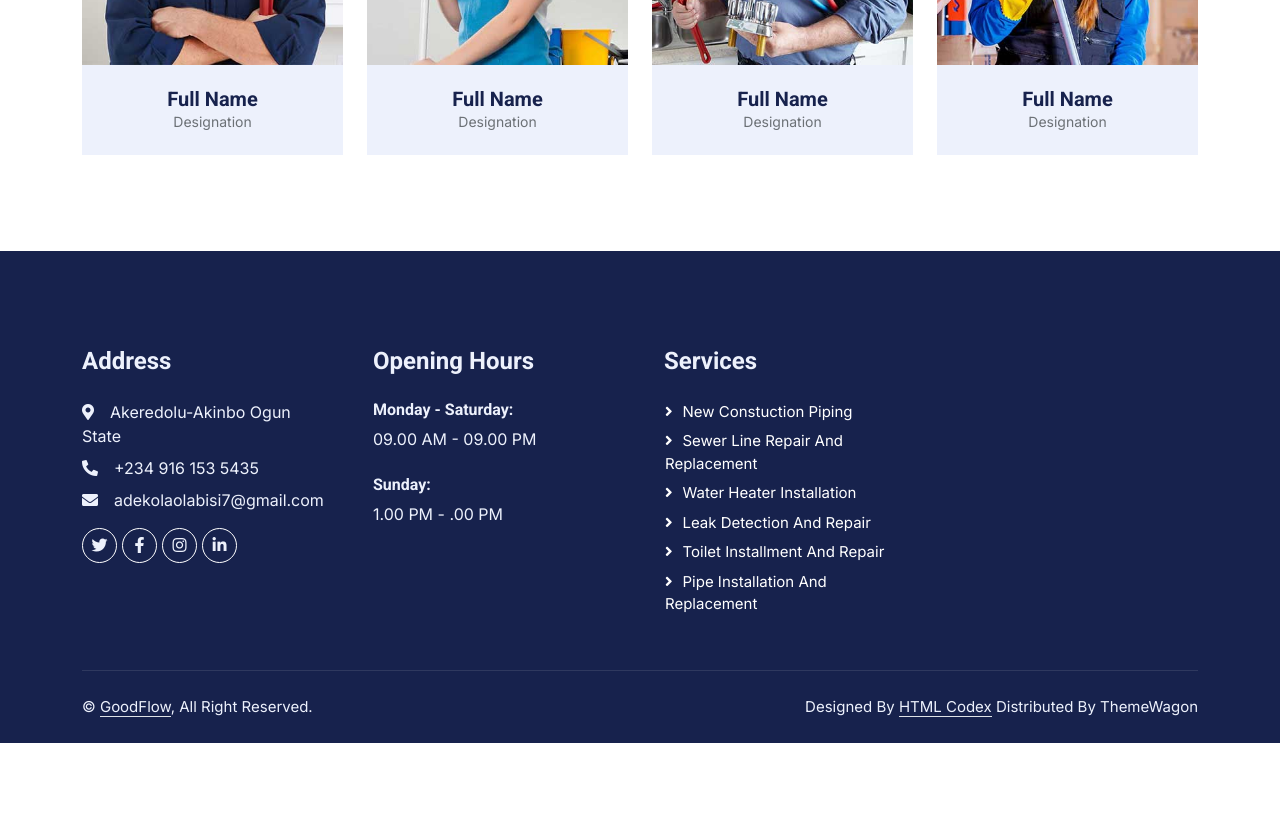
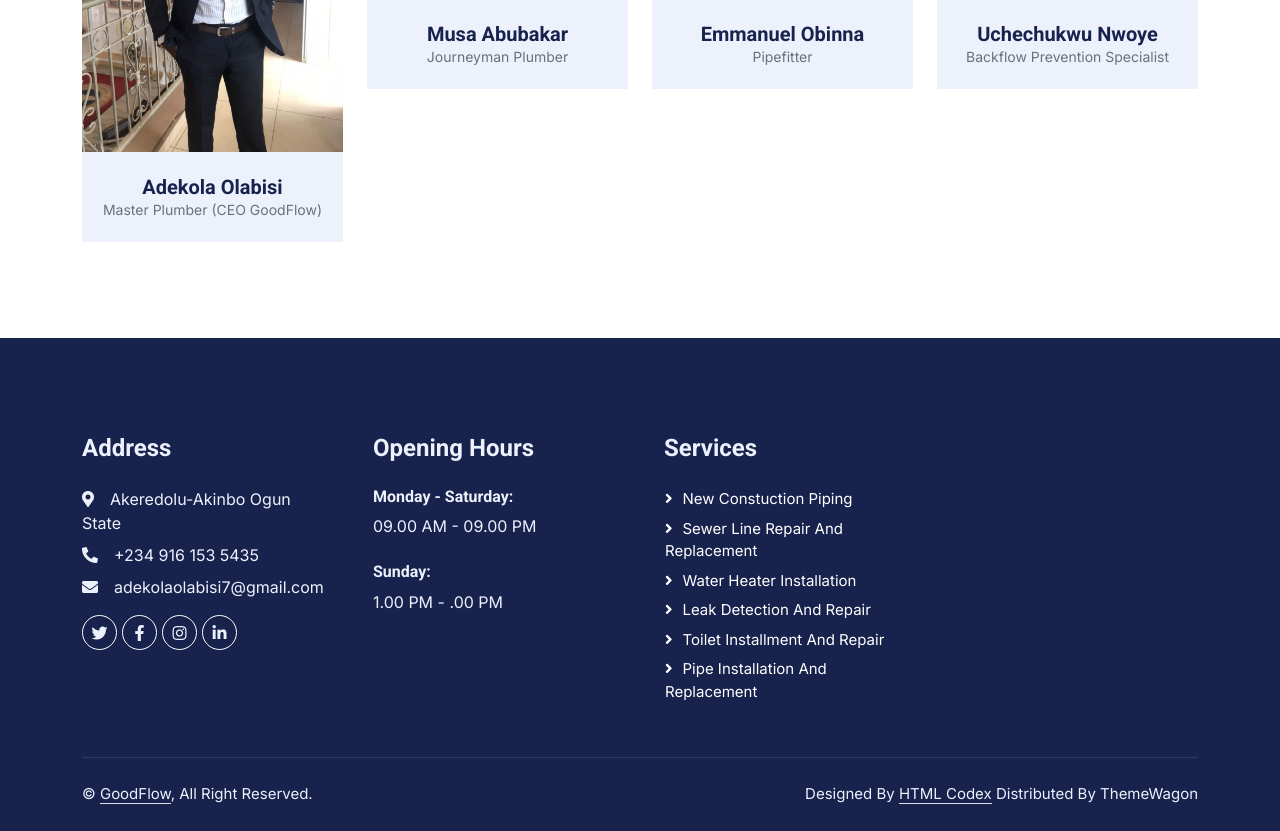
Before and after one commit to kehman18/GoodFlow, a Flask app: page /about.html in a window 1280 px wide. Shown: the part 2378-3209 px from the top of the page. Before the commit the page ends 3121 px from the top, so only its background shows below. Run offline with Flask 3, Linux system fonts and the light colour scheme; some libraries are stand-ins or nearby versions.

Commit message:
added the favicon icon.

```diff
--- a/templates/about.html
+++ b/templates/about.html
@@ -8,7 +8,7 @@
     <meta content="" name="description" />
 
     <!-- Favicon -->
-    <link href="./static/img/favicon.ico" rel="icon" />
+    <link href="./static/favicon.png" rel="icon" />
 
     <!-- Google Web Fonts -->
     <link rel="preconnect" href="https://fonts.googleapis.com" />
@@ -64,29 +64,29 @@
       <div class="row align-items-center top-bar">
         <div class="col-lg-3 col-md-12 text-center text-lg-start">
           <a href="" class="navbar-brand m-0 p-0">
-            <h1 class="text-primary m-0">Good Flow</h1>
+            <h1 class="text-primary m-0">GoodFlow</h1>
           </a>
         </div>
         <div class="col-lg-9 col-md-12 text-end">
           <div class="h-100 d-inline-flex align-items-center me-4">
             <i class="fa fa-map-marker-alt text-primary me-2"></i>
-            <p class="m-0">123 Street, New York, USA</p>
+            <p class="m-0">Akeredolu-Akinbo Ogun State</p>
           </div>
           <div class="h-100 d-inline-flex align-items-center me-4">
             <i class="far fa-envelope-open text-primary me-2"></i>
-            <p class="m-0">info@example.com</p>
+            <p class="m-0">adekolaolabisi7@gmail.com</p>
           </div>
           <div class="h-100 d-inline-flex align-items-center">
-            <a class="btn btn-sm-square bg-white text-primary me-1" href=""
+            <a class="btn btn-sm-square bg-white text-primary me-1" href="https://www.facebook.com/share/xDNUyBszjYTmEkt9/?mibextid=qi2Omg"
               ><i class="fab fa-facebook-f"></i
             ></a>
-            <a class="btn btn-sm-square bg-white text-primary me-1" href=""
+            <a class="btn btn-sm-square bg-white text-primary me-1" href="https://x.com/adekolabisiano7?t=PLCj_8JSdtXbCXkTP-jVrg&s=09"
               ><i class="fab fa-twitter"></i
             ></a>
-            <a class="btn btn-sm-square bg-white text-primary me-1" href=""
+            <a class="btn btn-sm-square bg-white text-primary me-1" href="https://www.instagram.com/adekola8592?igsh=MW10cGlscWJkMzc0dw=="
               ><i class="fab fa-linkedin-in"></i
             ></a>
-            <a class="btn btn-sm-square bg-white text-primary me-0" href=""
+            <a class="btn btn-sm-square bg-white text-primary me-0" href="https://www.linkedin.com/in/adekola-olabisi-399230218?utm_source=share&utm_campaign=share_via&utm_content=profile&utm_medium=android_app"
               ><i class="fab fa-instagram"></i
             ></a>
           </div>
@@ -367,45 +367,21 @@
           <div class="col-lg-3 col-md-6 wow fadeInUp" data-wow-delay="0.1s">
             <div class="team-item">
               <div class="position-relative overflow-hidden">
-                <img class="img-fluid" src="./static/img/team-1.jpg" alt="" />
+                <img class="img-fluid" src="./static/img/olabisi.jpg" alt="" />
               </div>
               <div class="team-text">
                 <div class="bg-light">
-                  <h5 class="fw-bold mb-0">Full Name</h5>
-                  <small>Designation</small>
+                  <h5 class="fw-bold mb-0">Adekola Olabisi</h5>
+                  <small>Master Plumber (CEO GoodFlow)</small>
                 </div>
                 <div class="bg-primary">
-                  <a class="btn btn-square mx-1" href=""
+                  <a class="btn btn-square mx-1" href="https://www.facebook.com/share/xDNUyBszjYTmEkt9/?mibextid=qi2Omg"
                     ><i class="fab fa-facebook-f"></i
                   ></a>
-                  <a class="btn btn-square mx-1" href=""
+                  <a class="btn btn-square mx-1" href="https://x.com/adekolabisiano7?t=PLCj_8JSdtXbCXkTP-jVrg&s=09"
                     ><i class="fab fa-twitter"></i
                   ></a>
-                  <a class="btn btn-square mx-1" href=""
-                    ><i class="fab fa-instagram"></i
-                  ></a>
-                </div>
-              </div>
-            </div>
-          </div>
-          <div class="col-lg-3 col-md-6 wow fadeInUp" data-wow-delay="0.3s">
-            <div class="team-item">
-              <div class="position-relative overflow-hidden">
-                <img class="img-fluid" src="./static/img/team-2.jpg" alt="" />
-              </div>
-              <div class="team-text">
-                <div class="bg-light">
-                  <h5 class="fw-bold mb-0">Full Name</h5>
-                  <small>Designation</small>
-                </div>
-                <div class="bg-primary">
-                  <a class="btn btn-square mx-1" href=""
-                    ><i class="fab fa-facebook-f"></i
-                  ></a>
-                  <a class="btn btn-square mx-1" href=""
-                    ><i class="fab fa-twitter"></i
-                  ></a>
-                  <a class="btn btn-square mx-1" href=""
+                  <a class="btn btn-square mx-1" href="https://www.instagram.com/adekola8592?igsh=MW10cGlscWJkMzc0dw=="
                     ><i class="fab fa-instagram"></i
                   ></a>
                 </div>
@@ -415,47 +391,38 @@
           <div class="col-lg-3 col-md-6 wow fadeInUp" data-wow-delay="0.5s">
             <div class="team-item">
               <div class="position-relative overflow-hidden">
-                <img class="img-fluid" src="./static/img/team-3.jpg" alt="" />
+                <img class="img-fluid" src="https://encrypted-tbn0.gstatic.com/images?q=tbn:ANd9GcTtVWt2CIyA91_5cqM0wEmxq62MxQ77u--CGw&s" alt="" />
               </div>
               <div class="team-text">
                 <div class="bg-light">
-                  <h5 class="fw-bold mb-0">Full Name</h5>
-                  <small>Designation</small>
-                </div>
-                <div class="bg-primary">
-                  <a class="btn btn-square mx-1" href=""
-                    ><i class="fab fa-facebook-f"></i
-                  ></a>
-                  <a class="btn btn-square mx-1" href=""
-                    ><i class="fab fa-twitter"></i
-                  ></a>
-                  <a class="btn btn-square mx-1" href=""
-                    ><i class="fab fa-instagram"></i
-                  ></a>
+                  <h5 class="fw-bold mb-0">Musa Abubakar</h5>
+                  <small>Journeyman Plumber</small>
                 </div>
               </div>
             </div>
           </div>
-          <div class="col-lg-3 col-md-6 wow fadeInUp" data-wow-delay="0.7s">
+          <div class="col-lg-3 col-md-6 wow fadeInUp" data-wow-delay="0.1s">
             <div class="team-item">
               <div class="position-relative overflow-hidden">
-                <img class="img-fluid" src="./static/img/team-4.jpg" alt="" />
+                <img class="img-fluid" src="https://encrypted-tbn0.gstatic.com/images?q=tbn:ANd9GcR77EKDX8xPgJjaSc5w4buGsVn6zJ3E6pwz9g&s" alt="" />
               </div>
               <div class="team-text">
                 <div class="bg-light">
-                  <h5 class="fw-bold mb-0">Full Name</h5>
-                  <small>Designation</small>
+                  <h5 class="fw-bold mb-0">Emmanuel Obinna</h5>
+                  <small>Pipefitter</small>
                 </div>
-                <div class="bg-primary">
-                  <a class="btn btn-square mx-1" href=""
-                    ><i class="fab fa-facebook-f"></i
-                  ></a>
-                  <a class="btn btn-square mx-1" href=""
-                    ><i class="fab fa-twitter"></i
-                  ></a>
-                  <a class="btn btn-square mx-1" href=""
-                    ><i class="fab fa-instagram"></i
-                  ></a>
+              </div>
+            </div>
+          </div>
+          <div class="col-lg-3 col-md-6 wow fadeInUp" data-wow-delay="0.5s">
+            <div class="team-item">
+              <div class="position-relative overflow-hidden">
+                <img class="img-fluid" src="https://encrypted-tbn0.gstatic.com/images?q=tbn:ANd9GcQIVjSbDTwvgOQQb1oqixao5_urmqlKGsEeGw&s" alt="" />
+              </div>
+              <div class="team-text">
+                <div class="bg-light">
+                  <h5 class="fw-bold mb-0">Uchechukwu Nwoye</h5>
+                  <small>Backflow Prevention Specialist</small>
                 </div>
               </div>
             </div>
--- a/templates/contact.html
+++ b/templates/contact.html
@@ -8,7 +8,7 @@
     <meta content="" name="description" />
 
     <!-- Favicon -->
-    <link href="./static/img/favicon.ico" rel="icon" />
+    <link href="./static/favicon.png" rel="icon" />
 
     <!-- Google Web Fonts -->
     <link rel="preconnect" href="https://fonts.googleapis.com" />
--- a/templates/index.html
+++ b/templates/index.html
@@ -8,7 +8,7 @@
     <meta content="" name="description" />
 
     <!-- Favicon -->
-    <link href="./static/img/favicon.ico" rel="icon" />
+    <link href="./static/favicon.png" rel="icon" />
 
     <!-- Google Web Fonts -->
     <link rel="preconnect" href="https://fonts.googleapis.com" />
```
Also changed, not shown: templates/service.html (+7 -7 lines), templates/team.html (+7 -7 lines), templates/testimonial.html (+7 -7 lines), static/DALL·E 2024-10-17 21.52.26 - A simple and professional favicon icon representing plumbing. The design features a minimalist pipe wrench or faucet symbol, with clean lines and subt.webp (deleted), static/favicon.png (added).
